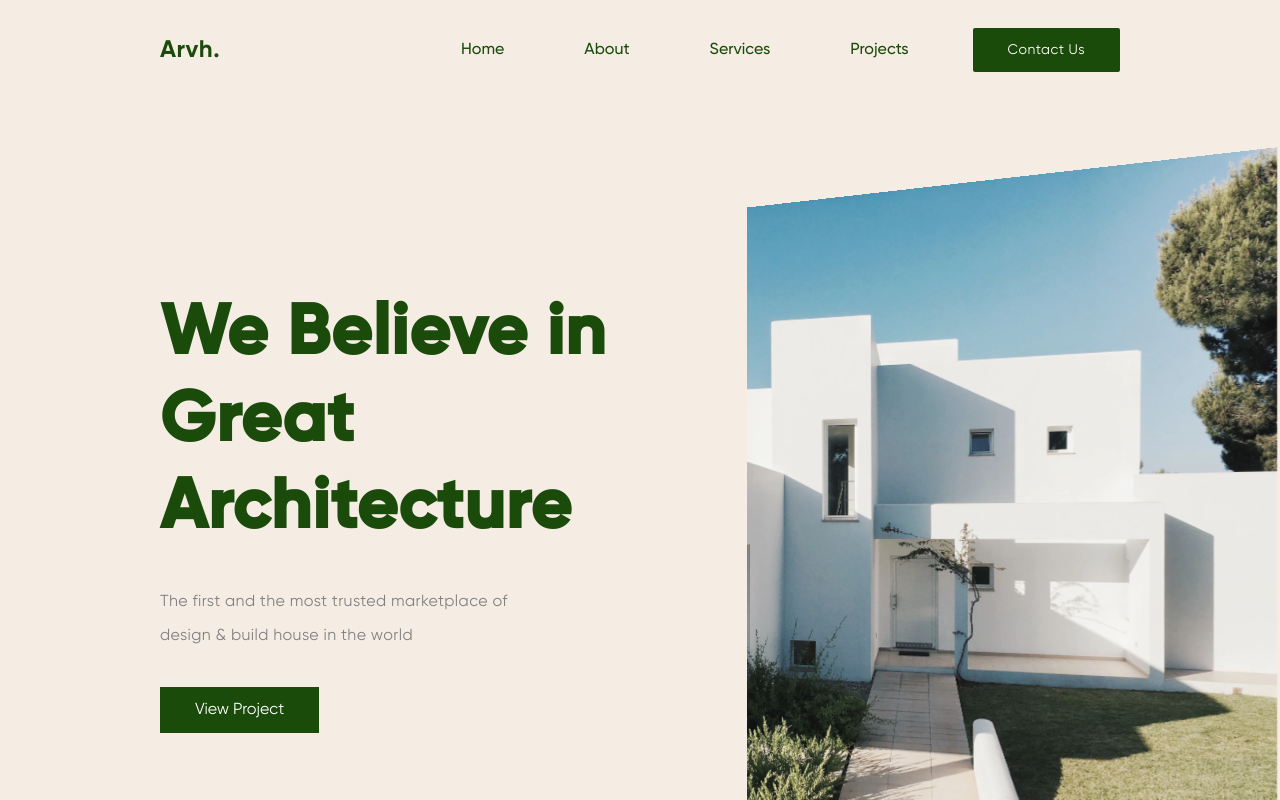
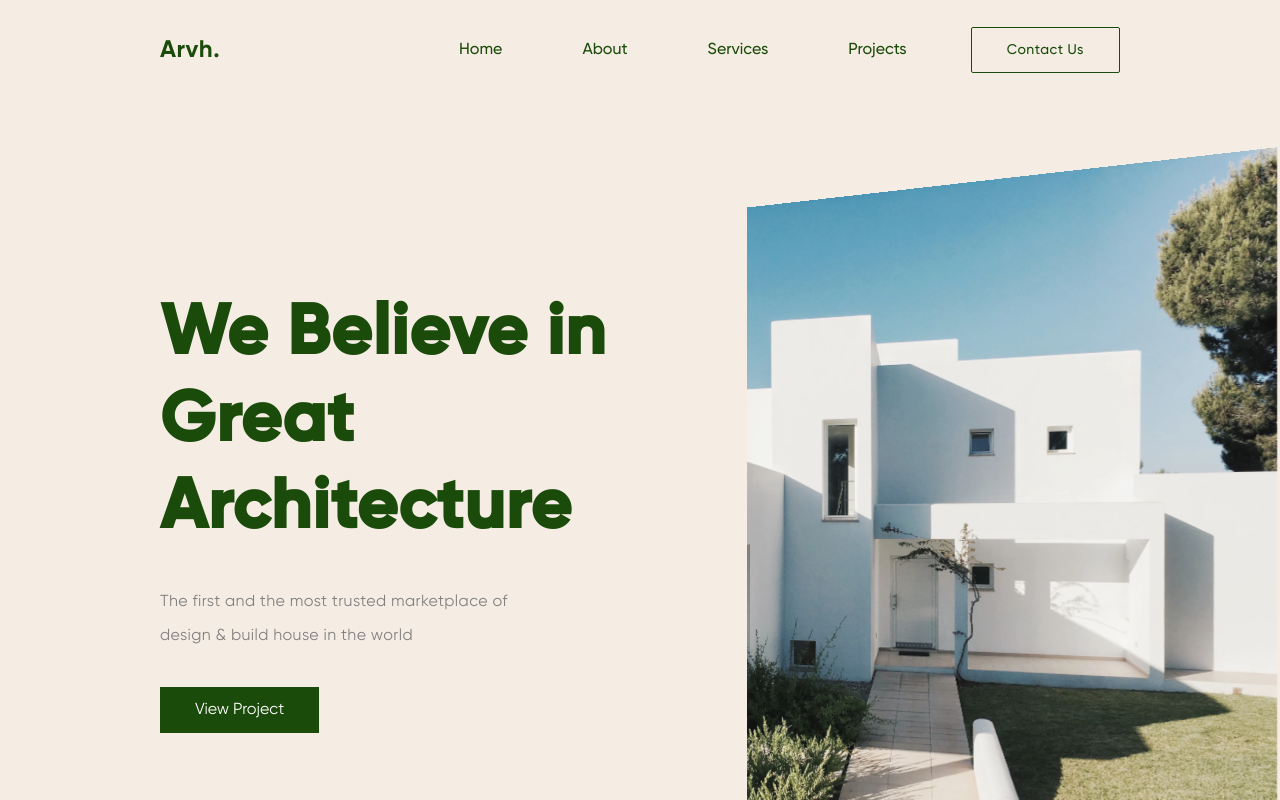
Before and after one commit to kwameaj67/Arvh., a React (Create React App) app: page / in a window 1280 px wide. In both pictures the pointer is over the link 1046 px from the left and 49 px from the top of the page. Shown: the top 800 px of the page. Built offline with nearby package versions, Linux system fonts and the light colour scheme; some icons are missing.

Commit message:
navbar styles

```diff
--- a/src/components/Navbar/navbar.css
+++ b/src/components/Navbar/navbar.css
@@ -57,6 +57,16 @@
     font-family:"Regular";
     padding:15px 35px;
     letter-spacing:0.5px;
+    transition:0.3s all ease-in-out;
+}
+.nav_links_container .nav_link_button .button:hover{
+    background-color:transparent;
+    border: 0.5px solid var(--green);
+    border-radius:2px;
+    padding:15px 35px;
+    transition:0.3s all ease-in-out;
+    color: var(--green);
+    font-family:"Medium";
 }
 .menu{
     display:none;
```
